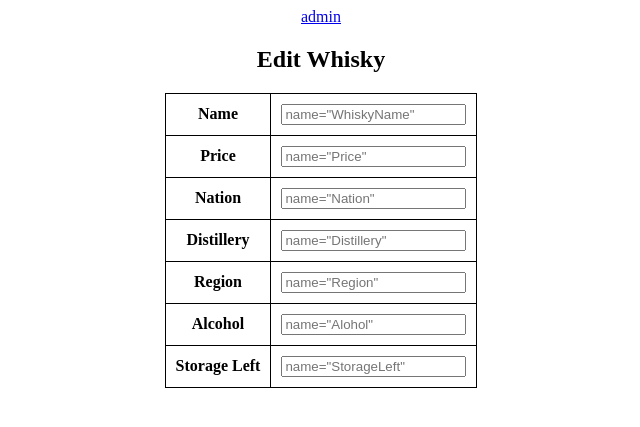
After one commit to s7rul/D0018_ecomesrSite, a Python web app: template templates/editwhisky.html in a window 1280 px wide. The commit adds this page. Shown: the top 427 px of the page, without its empty margins (319-959 px from the left). Run offline with Jinja, Linux system fonts and the light colour scheme; the template is opened without the code that fills it, so the values that code supplies are empty.

Commit message:
editing whisky done

```diff
--- /dev/null
+++ b/templates/adminLayOut.html
@@ -0,0 +1,46 @@
+<!DOCTYPE html>
+<html>
+<head>
+    <style>
+        ul {
+            list-style-type: none;
+            margin: 0;
+            padding: 0;
+        }
+
+        li {
+            display: inline;
+        }
+
+        div {
+            text-align: center;
+        }
+		div {text-align: center;}
+		table.center {
+    		margin-left:auto;
+    		margin-right:auto;
+  		}
+		table, th, td {
+  			border: 1px solid black;
+  			border-collapse: collapse;
+		}
+		th, td {
+			padding: 10px;
+		}
+    </style>
+</head>
+<body>
+
+    <div>
+        <ul>
+            <li><a href="/admin">admin</a></li>
+        </ul>
+
+
+    </div>
+
+    {%block body%}
+    {%endblock%}
+
+</body>
+</html>
--- a/templates/editwhisky.html
+++ b/templates/editwhisky.html
@@ -13,7 +13,7 @@
 			<th> Name </th>
 			<th>
 				<form action="" method="post">
-					<input type="number" placeholder={{whisky['WhiskyName']}} name="Name" />
+					<input type="text" placeholder={{whisky['WhiskyName']}} name="WhiskyName" />
 				</form>
 			</th>
 		<tr>
@@ -28,15 +28,15 @@
 			<th> Nation </th>
 			<th>
 				<form action="" method="post">
-					<input type="number" placeholder={{whisky['Nation']}} name="Nation" />
+					<input type="text" placeholder={{whisky['Nation']}} name="Nation" />
 				</form>
 			</th>
 		</tr>
 		<tr>
-			<th> Distilery </th>
+			<th> Distillery </th>
 			<th>
 				<form action="" method="post">
-					<input type="number" placeholder={{whisky['Distillery']}} name="Distilery" />
+					<input type="text" placeholder={{whisky['Distillery']}} name="Distillery" />
 				</form>
 			</th>
 		</tr>
@@ -44,7 +44,7 @@
 			<th> Region </th>
 			<th>
 				<form action="" method="post">
-					<input type="number" placeholder={{whisky['Region']}} name="Region" />
+					<input type="text" placeholder={{whisky['Region']}} name="Region" />
 				</form>
 			</th>
 		</tr>
@@ -52,15 +52,15 @@
 			<th> Alcohol </th>
 			<th>
 				<form action="" method="post">
-					<input type="number" placeholder={{whisky['Alohol']}} name="Alcohol" />
+					<input type="text" placeholder={{whisky['Alohol']}} name="Alohol" />
 				</form>
 			</th>
 		</tr>
 		<tr>
-			<th> In stock </th>
+			<th> Storage Left </th>
 			<th>
 				<form action="" method="post">
-					<input type="number" placeholder={{whisky['StorageLeft']}} name="Quantity" />
+					<input type="number" placeholder={{whisky['StorageLeft']}} name="StorageLeft" />
 				</form>
 			</th>
 		</tr>
```
Also changed, not shown: admin.py (+44 -4 lines), script/whisktmasterScript.sql (line endings or trailing spaces).
